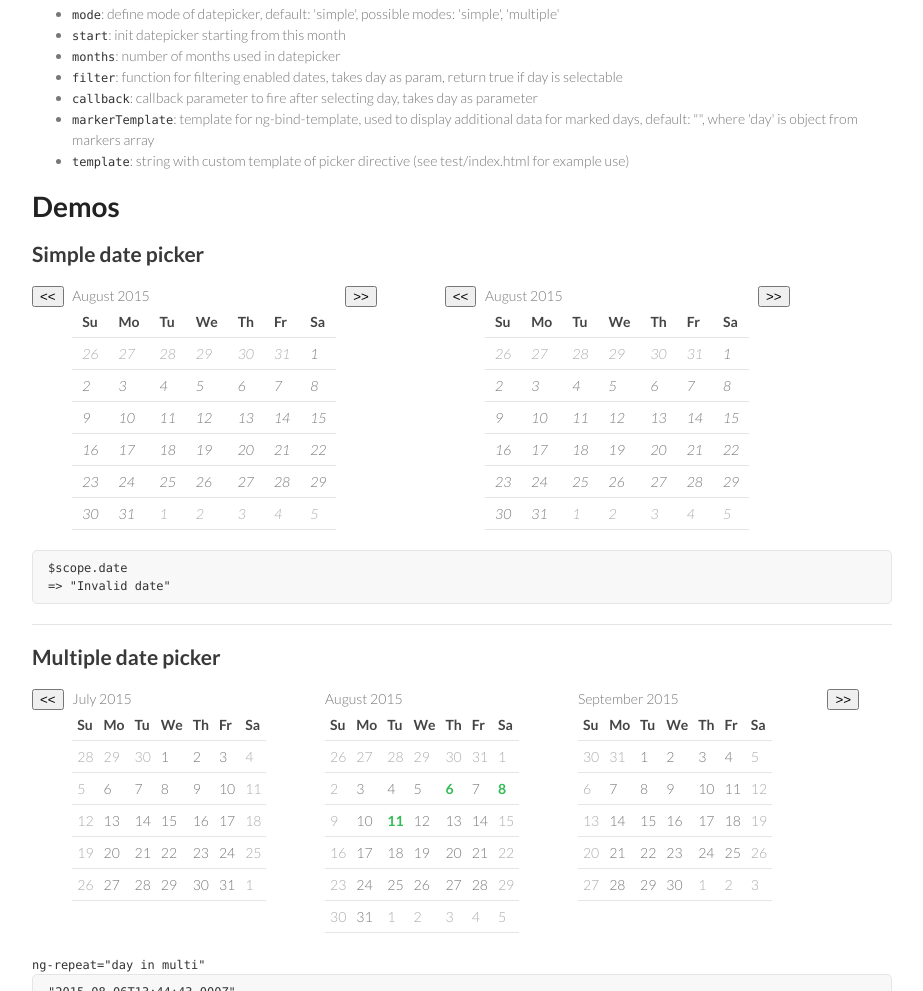
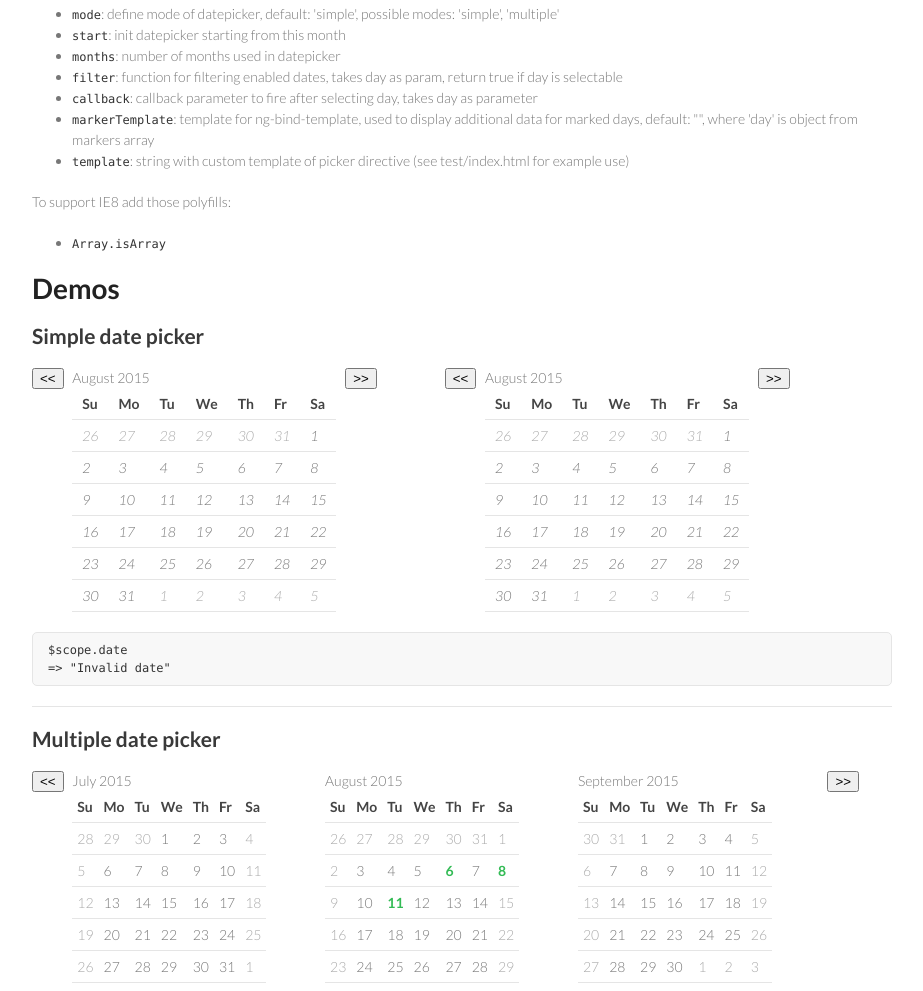
Before and after one commit to monterail/angular-mighty-datepicker, a website: page index.html in a window 1280 px wide. Shown: the part 724-1715 px from the top of the page, without its empty margins (178-1101 px from the left). Drawn offline with Linux system fonts and the light colour scheme.

Commit message:
Add info about IE8 required polyfill

```diff
--- a/index.html
+++ b/index.html
@@ -122,6 +122,11 @@ _filter = function (day) {
           <li><code>markerTemplate</code>: template for ng-bind-template, used to display additional data for marked days, default: "{{ day.marker }}", where 'day' is object from markers array</li>
           <li><code>template</code>: string with custom template of picker directive (see test/index.html for example use)</li>
         </ul>
+
+        <p>To support IE8 add those polyfills:</p>
+        <ul>
+          <li><code>Array.isArray</code></li>
+        </ul>
       </div>
       <h1>Demos</h1>
       <div ng-controller="TestCtrl">
```
